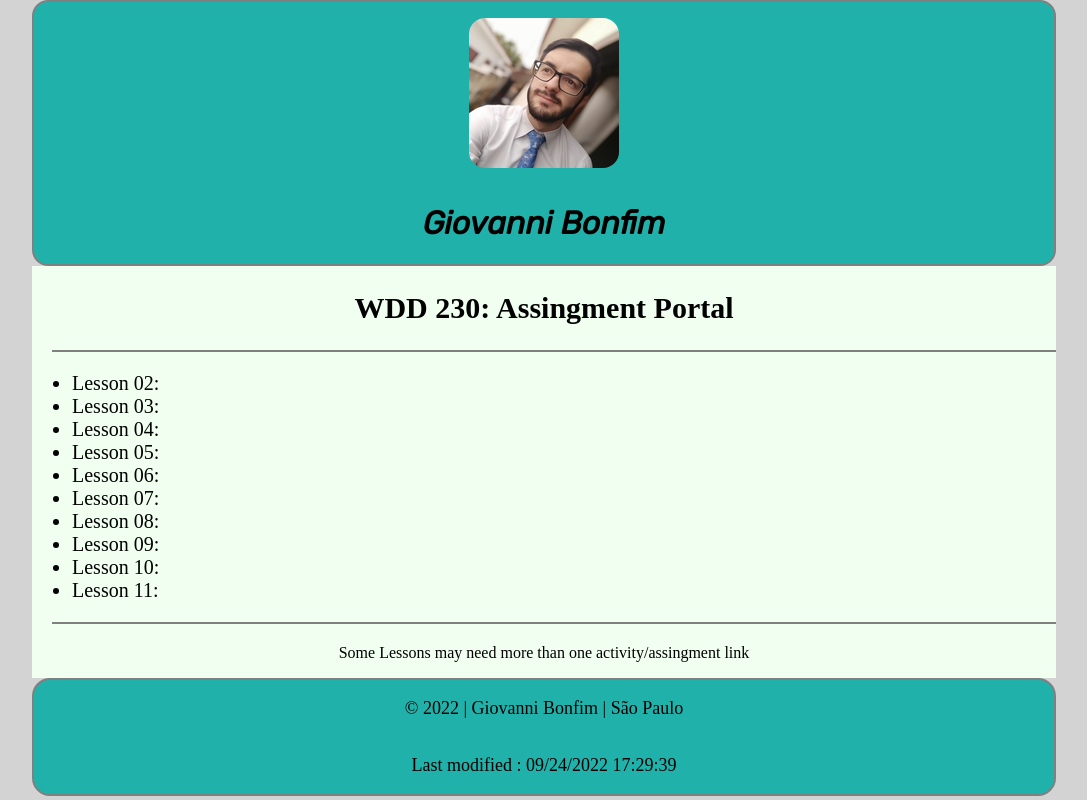
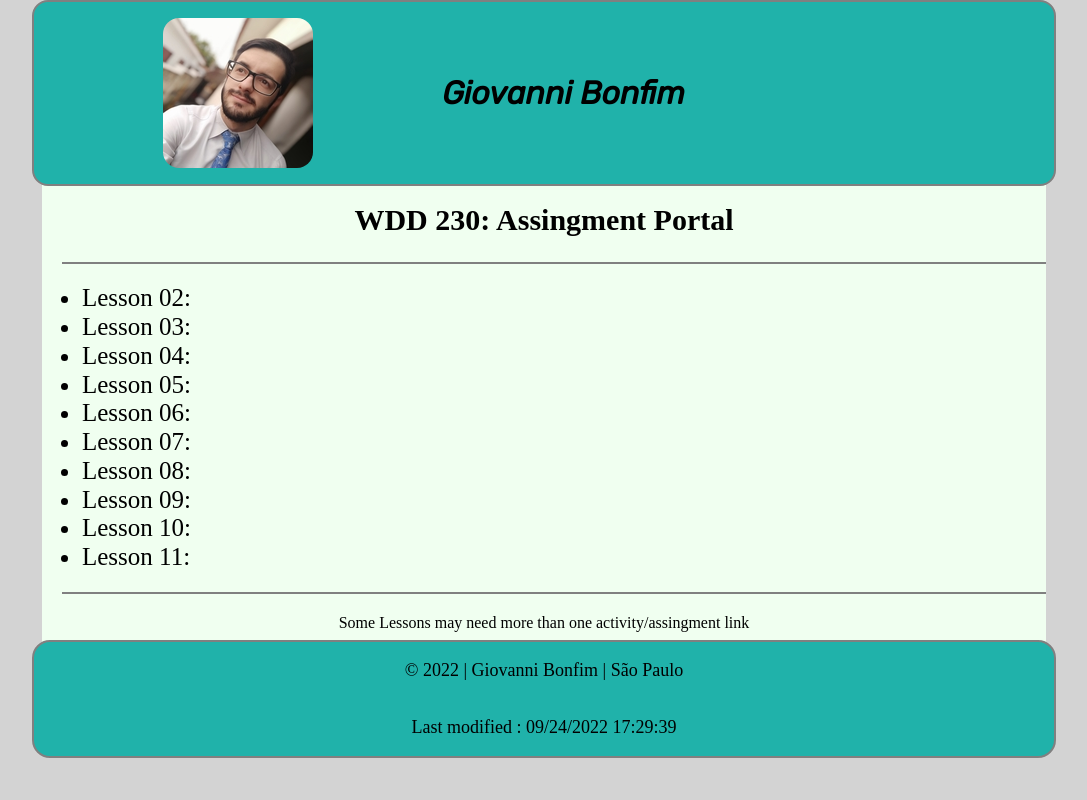
Before and after one commit to GiovanniBonfim/wdd230, a plain HTML site: page index.html in a window 1280 px wide. Shown: the whole page, without its empty margins (96-1183 px from the left). Drawn offline with Linux system fonts and the light colour scheme.

Commit message:
Creating the media queries

```diff
--- /dev/null
+++ b/css/medium.css
@@ -0,0 +1,23 @@
+@media (min-width: 32.5em) {
+
+    #profile {
+        margin: 1em auto;
+        width: 150px;
+    }
+
+    main {
+        margin: -8px 10px;
+        font-size: 20px;
+    }
+
+    header{
+        z-index: 1;
+        grid-template-columns: 40% 60%;
+        border-radius: 1em;
+        justify-items: stretch;
+    }
+
+    li {
+        font-size: 25px;
+    }
+}
--- a/css/index.css
+++ b/css/small.css
@@ -1,9 +1,11 @@
 body {
     display: grid;
     align-items: center;
+    justify-items: space-around;
     background-color: lightgray;
     max-width: 80%;
     margin: auto;
+    font-size: 1em;
 }
 
 header {
@@ -18,7 +20,7 @@ header {
 main {
     background-color: honeydew;
     text-align: left;
-    font-size: 20px;
+    font-size: 15px;
 }
 
 footer {
@@ -48,9 +50,9 @@ footer {
 }
 
 #profile {
-    margin: 1em auto;
+    margin: 1em;
     border-radius: 1em;
-    width: 150px;
+    width: 100px;
 }
 
 #name {
--- a/index.html
+++ b/index.html
@@ -10,7 +10,8 @@
     <link rel="preconnect" href="https://fonts.gstatic.com" crossorigin>
     <link href="https://fonts.googleapis.com/css2?family=Rubik:ital@1&display=swap" rel="stylesheet">
     <link rel="stylesheet" href="css/normalize.css">
-    <link rel="stylesheet" href="css/index.css">
+    <link rel="stylesheet" href="css/small.css">
+    <link rel="stylesheet" href="css/medium.css">
     <script defer src="js/date.js"></script>
 </head>
 <body>
```
